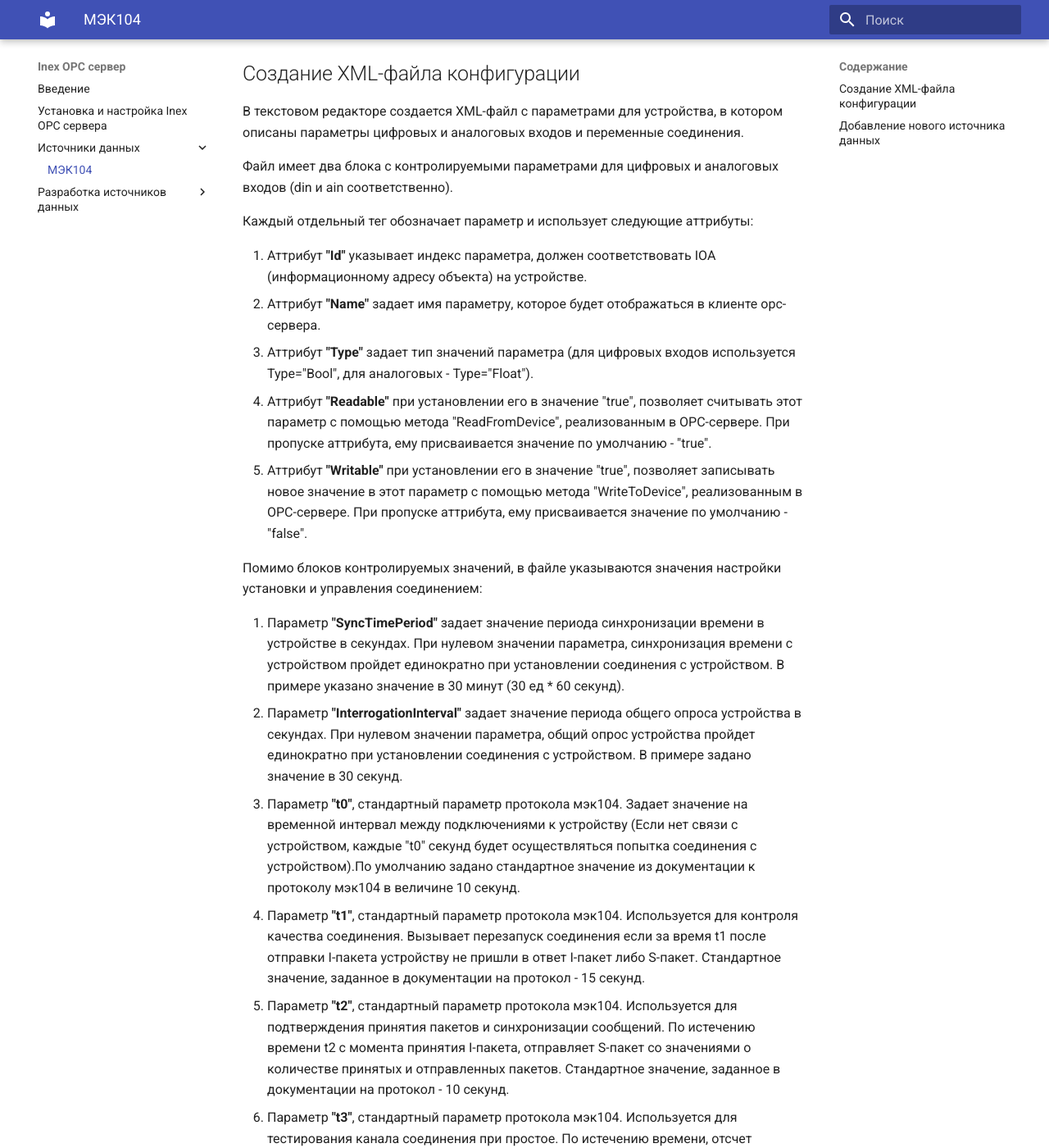
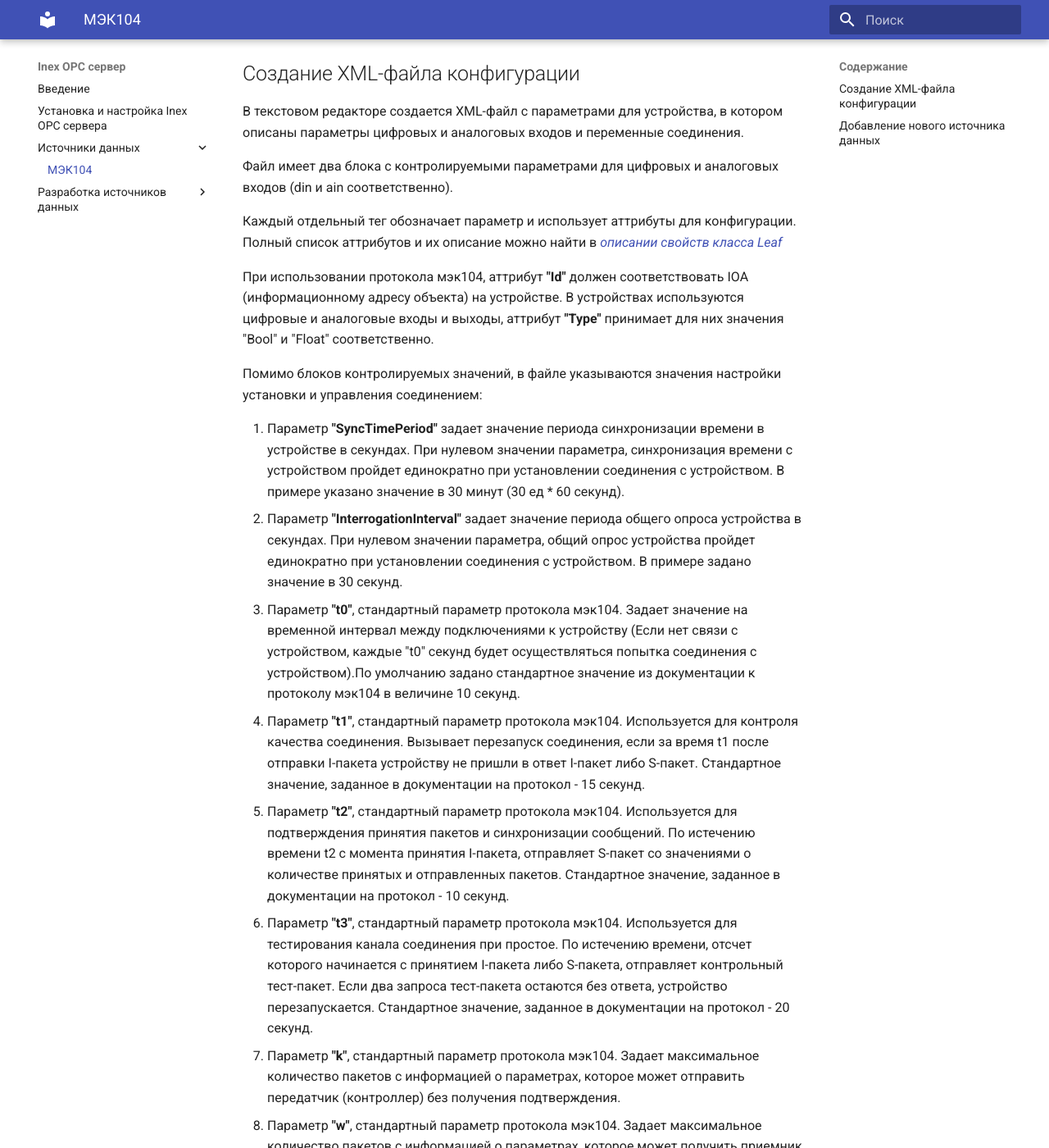
Before and after one commit to inex-dev/opc-server-doc, an MkDocs documentation site: the page built from docs/conf-iec104.md, in a window 1280 px wide and 1400 px high, scrolled down 266 px. Shown: the whole window at 82% size. Built offline with MkDocs 1.6.1 and Material for MkDocs 9.7.7, drawn with Linux system fonts in a browser that asks for light colours; some of the changed text lies outside the part shown.

Commit message:
изменения описания мэк104

````diff
--- a/docs/conf-iec104.md
+++ b/docs/conf-iec104.md
@@ -7,27 +7,23 @@
 
 Файл имеет два блока с контролируемыми параметрами для цифровых и аналоговых входов (din и ain соответственно).
 
-Каждый отдельный тег обозначает параметр и использует следующие аттрибуты:
+Каждый отдельный тег обозначает параметр и использует аттрибуты для конфигурации. Полный список аттрибутов и их описание можно найти в [_описании свойств класса Leaf_](api-references-classes.md#_6)
 
-1. Аттрибут **"Id"** указывает индекс параметра, должен соответствовать IOA (информационному адресу объекта) на устройстве.
-2. Аттрибут **"Name"** задает имя параметру, которое будет отображаться в клиенте орс-сервера.
-3. Аттрибут **"Type"** задает тип значений параметра (для цифровых входов используется Type="Bool", для аналоговых - Type="Float").
-4. Аттрибут **"Readable"** при установлении его в значение "true", позволяет считывать этот параметр с помощью метода "ReadFromDevice", реализованным в ОРС-сервере. При пропуске аттрибута, ему присваивается значение по умолчанию - "true".
-5. Аттрибут **"Writable"** при установлении его в значение "true", позволяет записывать новое значение в этот параметр с помощью метода "WriteToDevice", реализованным в ОРС-сервере. При пропуске аттрибута, ему присваивается значение по умолчанию - "false".
+При использовании протокола мэк104, аттрибут **"Id"** должен соответствовать IOA (информационному адресу объекта) на устройстве. В устройствах используются цифровые и аналоговые входы и выходы, аттрибут **"Type"** принимает для них значения "Bool" и "Float" соответственно.
 
 Помимо блоков контролируемых значений, в файле указываются значения настройки установки и управления соединением:
 
 1. Параметр **"SyncTimePeriod"** задает значение периода синхронизации времени в устройстве в секундах. При нулевом значении параметра, синхронизация времени с устройством пройдет единократно при установлении соединения с устройством. В примере указано значение в 30 минут (30 ед * 60 секунд).
 2. Параметр **"InterrogationInterval"** задает значение периода общего опроса устройства в секундах. При нулевом значении параметра, общий опрос устройства пройдет единократно при установлении соединения с устройством. В примере задано значение в 30 секунд.
 3. Параметр **"t0"**, стандартный параметр протокола мэк104. Задает значение на временной интервал между подключениями к устройству (Если нет связи с устройством, каждые "t0" секунд будет осуществляться попытка соединения с устройством).По умолчанию задано стандартное значение из документации к протоколу мэк104 в величине 10 секунд.
-4. Параметр **"t1"**, стандартный параметр протокола мэк104. Используется для контроля качества соединения. Вызывает перезапуск соединения если за время t1 после отправки I-пакета устройству не пришли в ответ I-пакет либо S-пакет. Стандартное значение, заданное в документации на протокол - 15 секунд.
+4. Параметр **"t1"**, стандартный параметр протокола мэк104. Используется для контроля качества соединения. Вызывает перезапуск соединения, если за время t1 после отправки I-пакета устройству не пришли в ответ I-пакет либо S-пакет. Стандартное значение, заданное в документации на протокол - 15 секунд.
 5. Параметр **"t2"**, стандартный параметр протокола мэк104. Используется для подтверждения принятия пакетов и синхронизации сообщений. По истечению времени t2 с момента принятия I-пакета, отправляет S-пакет со значениями о количестве принятых и отправленных пакетов. Стандартное значение, заданное в документации на протокол - 10 секунд.
 6. Параметр **"t3"**, стандартный параметр протокола мэк104. Используется для тестирования канала соединения при простое. По истечению времени, отсчет которого начинается с принятием I-пакета либо S-пакета, отправляет контрольный тест-пакет. Если два запроса тест-пакета остаются без ответа, устройство перезапускается. Стандартное значение, заданное в документации на протокол - 20 секунд.
 7. Параметр **"k"**, стандартный параметр протокола мэк104. Задает максимальное количество пакетов с информацией о параметрах, которое может отправить передатчик (контроллер) без получения подтверждения.
 8. Параметр **"w"**, стандартный параметр протокола мэк104. Задает максимальное количество пакетов с информацией о параметрах, которое может получить приемник без отправки подтверждения.
 9. Параметр **"ip_addr"** представляет собой IP-адресс устройства в формате строки "xxx.xxx.xxx.xxx".
 
-  Ниже приводится содержание XML-файла с настройками и с комментариями, объясняющими назначение элементов и атрибутов:
+Ниже приводится содержание XML-файла с настройками и с комментариями, объясняющими назначение элементов и атрибутов:
 
 ``` xml
 <?xml version="1.0"?>
@@ -105,13 +101,7 @@ assemblyQualifiedName: Полное имя класса источника да
 <library libraryName="Iec104" assemblyQualifiedName="Iec104.Iec104DataSource, Iec104, Version=1.0.0.0" />
 ```
 
-**2.** В блоке регистрации экземпляров источников данных указываются параметры нового экземпляра источника данных: alias, libraryName, active и значения параметров key и value, где:
-
-- "alias" - уникальный псевдоним экземпляра источника данных.
-- "libraryName" - имя библиотеки источника данных (указывалось при регистрации новой библиотеки источника, см. пункт 1 этого параграфа).
-- "active" - признак активности экземпляра источника данных. Не обязательный параметр. Значение по умолчанию: true
-- "key" - ключ-параметр, указывающий на источник конфигурации экземпляра. Имеет значение "file".
-- "value" - содержит путь до файла с конфигурацией экземпляра. В качестве примера в это значение вписан путь конфигурации из параграфа 1 данной статьи.
+**2.** В блоке регистрации экземпляров источников данных указываются параметры нового экземпляра источника данных: alias, libraryName, active и значения параметров key и value.  Описание аттрибутов экземпляра источника данных приведены в комментариях примера XML-файла ниже.
 
 В нашем примере регистрация нового экземпляра источника данных будет выглядеть следующим образом:
 
@@ -124,6 +114,9 @@ assemblyQualifiedName: Полное имя класса источника да
 ```
 
 !!!warning "Внимание"
+    В аттрибут "key" присваивается значение "file".
+    В аттрибут "value" вносится отсительный путь расположения файла конфигурации источника данных.
+
     Для каждого нового устройства псевдоним и файл конфигурации должны быть уникальны.
 
 После внесения изменений, файл конфигурации будет иметь вид:
````
Also changed, not shown: docs/api-references-classes.md (+1 -1 lines).
